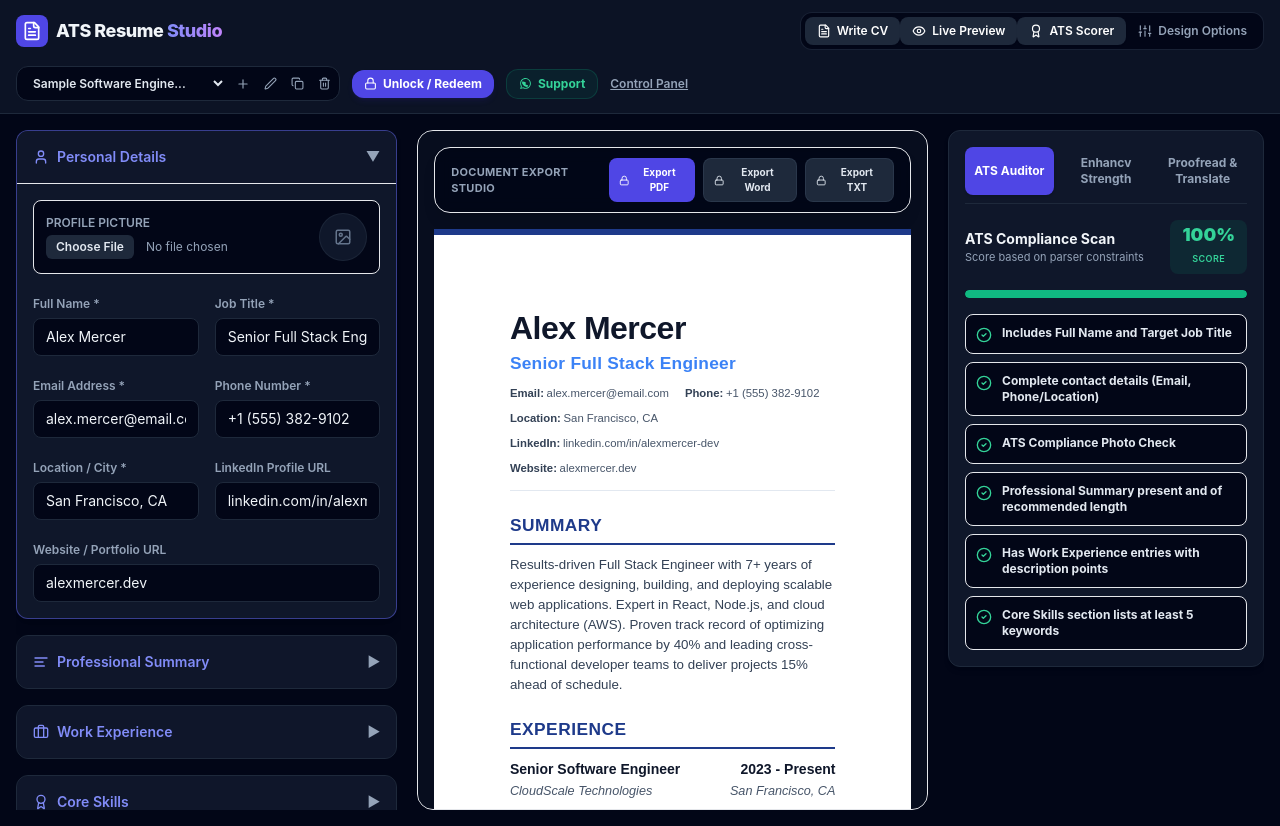
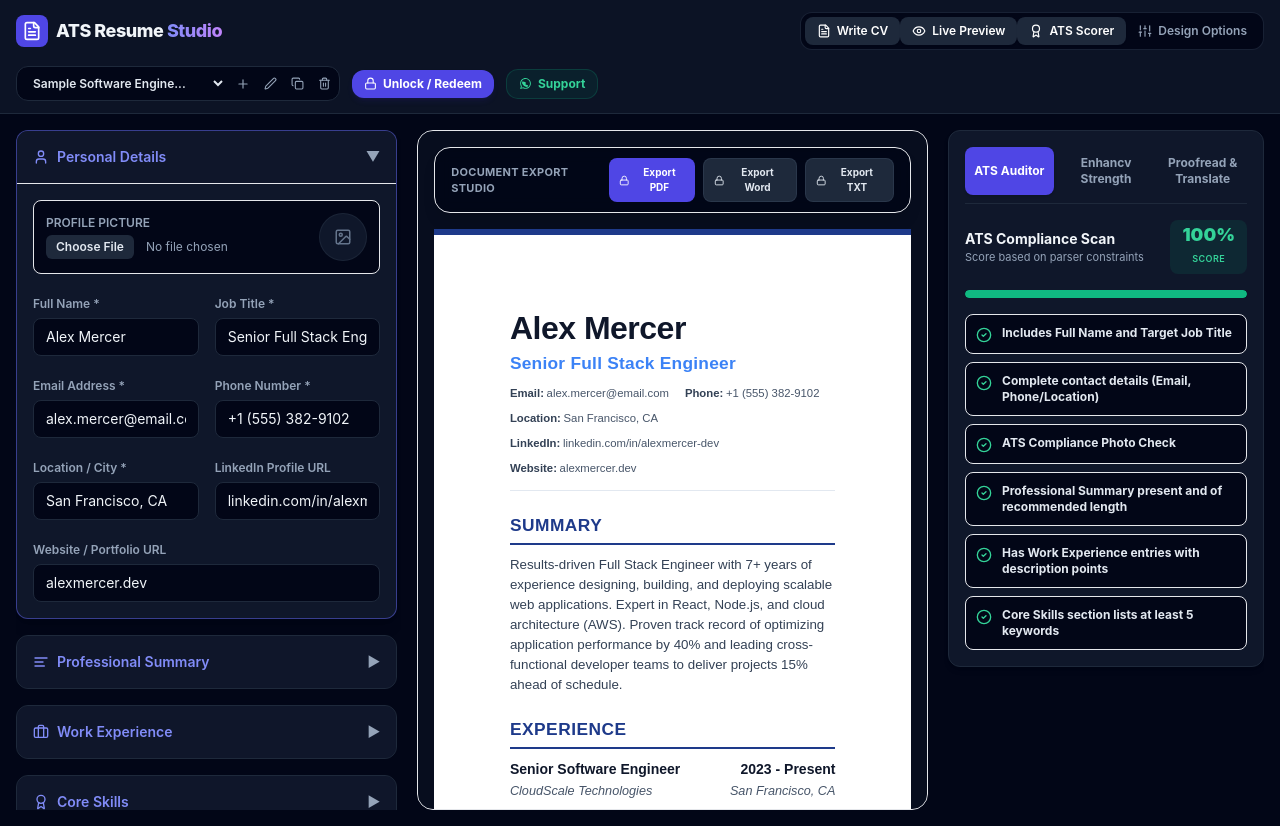
Before and after one commit to khaled-200/ats, a Next.js app: page / in a window 1280 px wide. Built offline with nearby package versions, Linux system fonts and the light colour scheme.

Commit message:
hide admin link from public navbar

```diff
--- a/src/components/Navbar.tsx
+++ b/src/components/Navbar.tsx
@@ -206,16 +206,6 @@ export default function Navbar({ onOpenPaymentModal }: NavbarProps) {
           </svg>
           <span>Support</span>
         </a>
-
-        {/* Admin Link */}
-        <Link
-          href="/admin"
-          target="_blank"
-          className="text-xs text-slate-400 hover:text-slate-200 underline font-semibold"
-          title="Go to private code generator dashboard"
-        >
-          Control Panel
-        </Link>
       </div>
     </header>
   );
```
